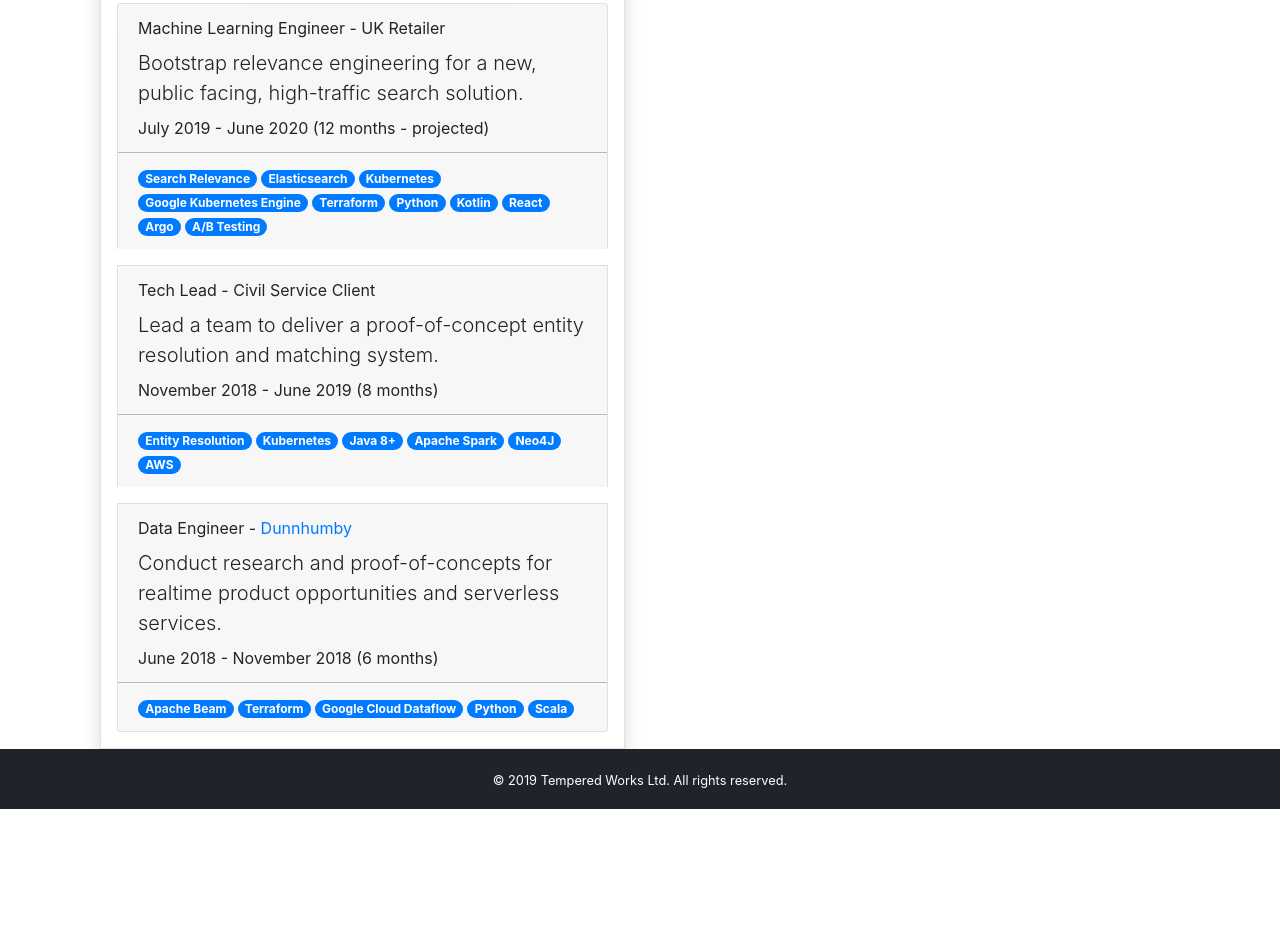
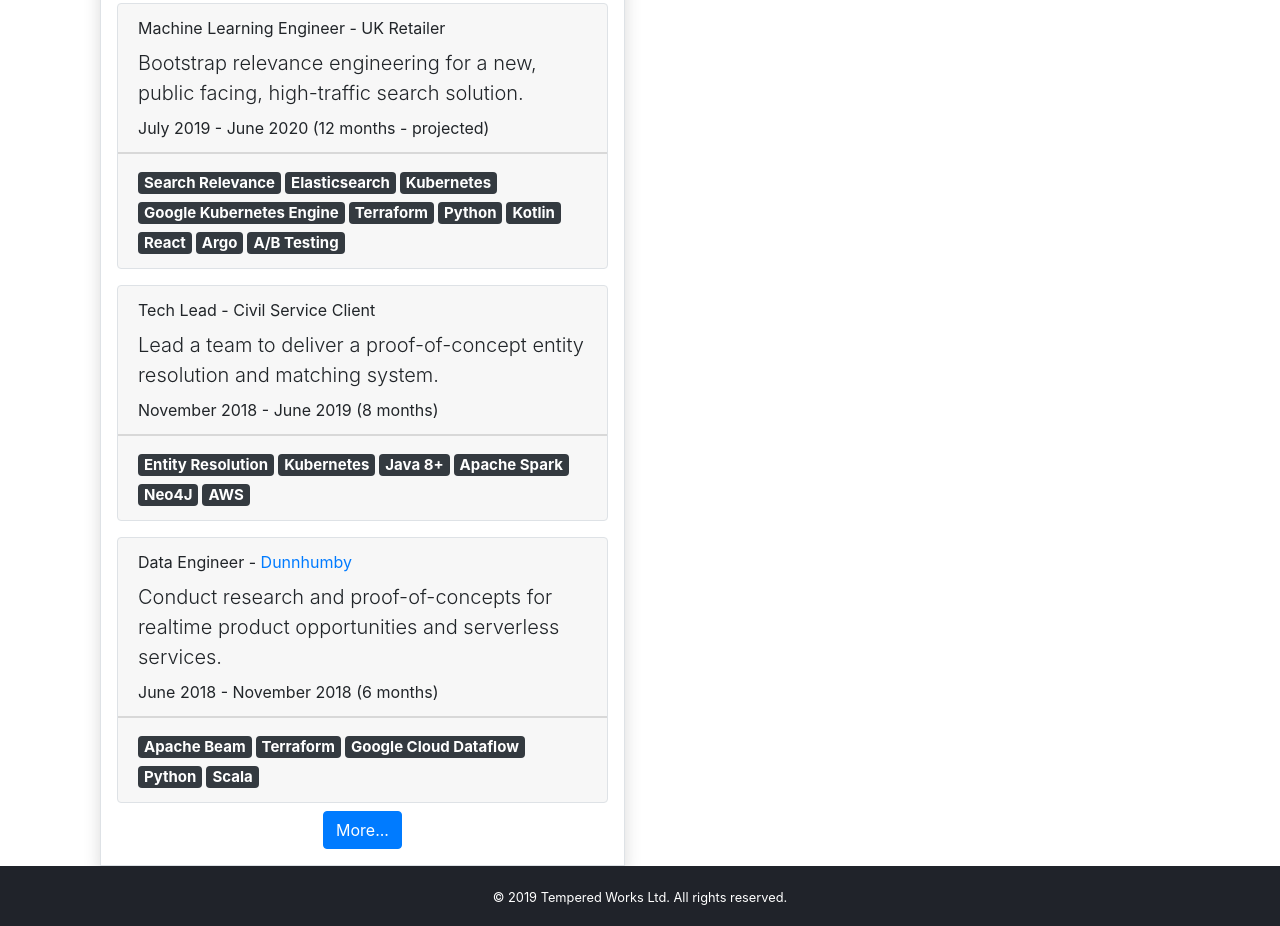
Before and after one commit to brabster/tw-site-bootstrap, a Gatsby site: page / in a window 1280 px wide. Shown: the part 476-1402 px from the top of the page. Before the commit the page ends 1285 px from the top, so only its background shows below. Built offline with nearby package versions, Linux system fonts and the light colour scheme; Gatsby itself is replaced by a stand-in of ours; some packages are replaced by stand-ins of ours.

Commit message:
link up homepage and contractor profile

```diff
--- a/src/components/contractor.js
+++ b/src/components/contractor.js
@@ -1,7 +1,7 @@
 import React from "react"
 
-import { Card, Container, Row, Col, Badge, ListGroup, Accordion } from "react-bootstrap"
-import { graphql } from "gatsby";
+import { Card, Container, Row, Col, Badge, ListGroup, Button } from "react-bootstrap"
+import { graphql, Link } from "gatsby";
 
 const formatDate = (isoDateStr) => new Date(isoDateStr).toLocaleDateString('en-GB', { year: 'numeric', month: 'long' })
 const nextAvailable = (isoDateStr) => {
@@ -35,33 +35,35 @@ const LocationInfo = ({ location, remote }) =>
     Based in {location.city}, {location.countryCode}. {remote}
   </Container>
 
-const Engagement = ({ engagement }) => {
-  const { client, headline, highlights, role, start, end, keywords } = engagement;
+const EngagementDetails = ({ engagement: { highlights } }) => (
+  <Card.Body className="py-0 px-0">
+    <ListGroup variant="flush">
+      {highlights && highlights.map(highlight =>
+        <ListGroup.Item key={highlight}>{highlight}</ListGroup.Item>)}
+    </ListGroup>
+  </Card.Body>
+);
+
+const Engagement = ({ engagement, showDetails }) => {
+  const { client, headline, role, start, end, keywords } = engagement;
 
   return (
-    <Card className="mt-3">
-      <Accordion.Toggle as={Card.Header} eventKey={start}>
+    <Card className="mt-3 border">
+      <Card.Header>
         {role} - {clientInfo(client)}
         <div className="mt-2 lead">{headline}</div>
         <div className="mt-2">{`${formatDate(start)} - ${formatDate(end)} (${monthsBetweenIncl(start, end)} months${isFutureDate(end) ? " - projected" : ""})`}</div>
-      </Accordion.Toggle>
-      <Accordion.Collapse eventKey={start}>
-        <Card.Body className="py-0 px-0">
-          <ListGroup variant="flush">
-            {highlights && highlights.map(highlight =>
-              <ListGroup.Item key={highlight}>{highlight}</ListGroup.Item>)}
-          </ListGroup>
-        </Card.Body>
-      </Accordion.Collapse>
-      <Card.Footer className="border-bottom-2">
+      </Card.Header>
+      {showDetails ? <EngagementDetails engagement={engagement} /> : <></>}
+      <Card.Footer className="lead">
         {keywords.map(keyword =>
-          <Badge className="mr-1" pill variant="primary" key={keyword}>{keyword}</Badge>)}
+          <Badge className="mr-1" variant="dark" key={keyword}>{keyword}</Badge>)}
       </Card.Footer>
     </Card>
   )
 }
 
-export default ({ person }) => (
+export default ({ person, showDetails }) => (
   <Container className="border shadow p-3">
     <Row className="pb-3">
       <Col>
@@ -78,11 +80,17 @@ export default ({ person }) => (
     </Row>
     <Row>
       <Col>
-        <Accordion>
-          {person.engagements.map(engagement => <Engagement key={engagement.start} engagement={engagement} />)}
-        </Accordion>
+        {person.engagements.map(engagement =>
+          <Engagement key={engagement.start} engagement={engagement} showDetails={showDetails} />)}
       </Col>
     </Row>
+    {showDetails ? <></> :
+      <Link className='stretched-link' to={`/people/${person.id}`}>
+        <Row>
+          <Col className='text-center mt-2'><Button>More...</Button></Col>
+        </Row>
+      </Link>
+    }
   </Container>
 )
 
--- a/src/templates/contractor.js
+++ b/src/templates/contractor.js
@@ -7,7 +7,7 @@ import Contractor from '../components/contractor'
 export default ({ data }) => {
   return (
     <Layout pageInfo={{ pageName: `${data.peopleYaml.name}` }}>
-      <Contractor person={data.peopleYaml} />
+      <Contractor showDetails person={data.peopleYaml} />
     </Layout>
   )
 }
```
